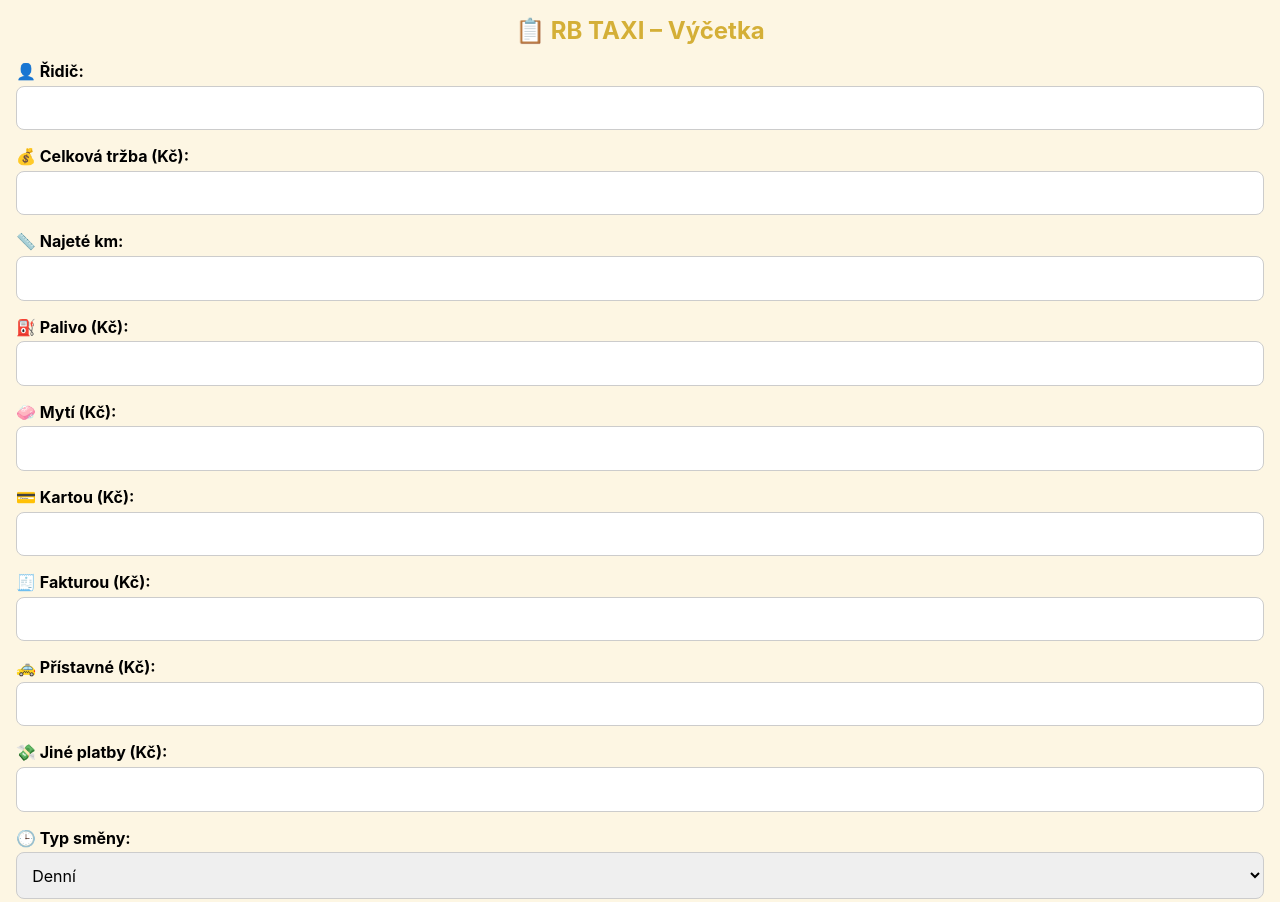
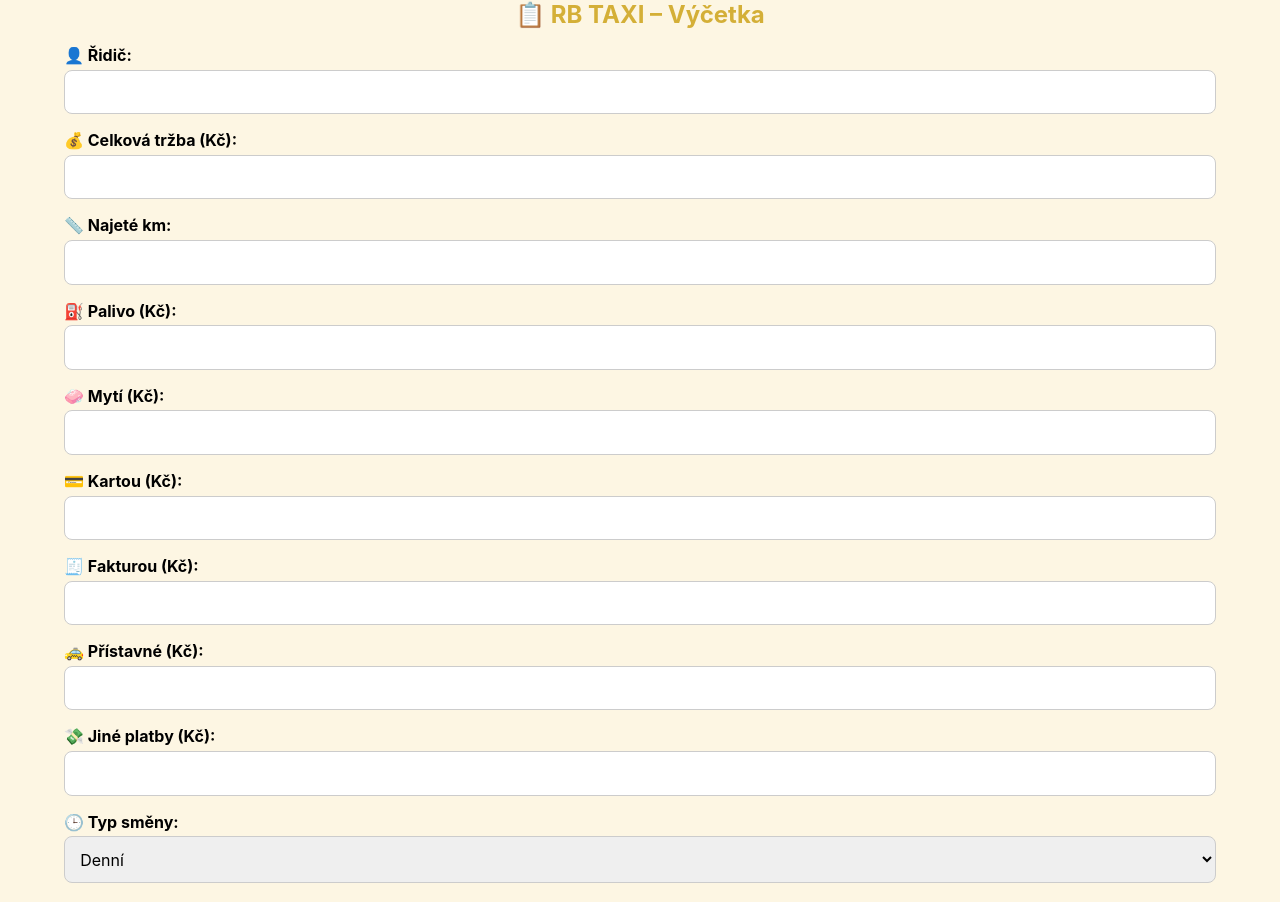
Before and after one commit to rbtagroup/rb-vycetka, a plain HTML site: page index.html in a window 1280 px wide. Shown: the top 902 px of the page. Drawn offline with Linux system fonts and the light colour scheme.

Commit message:
Add files via upload

```diff
--- a/style.css
+++ b/style.css
@@ -17,7 +17,8 @@ h1, h2 {
 }
 
 .container {
-  padding: 1rem;
+  padding-left: 5vw;
+  padding-right: 5vw;
   max-width: 100%;
   box-sizing: border-box;
 }
```
